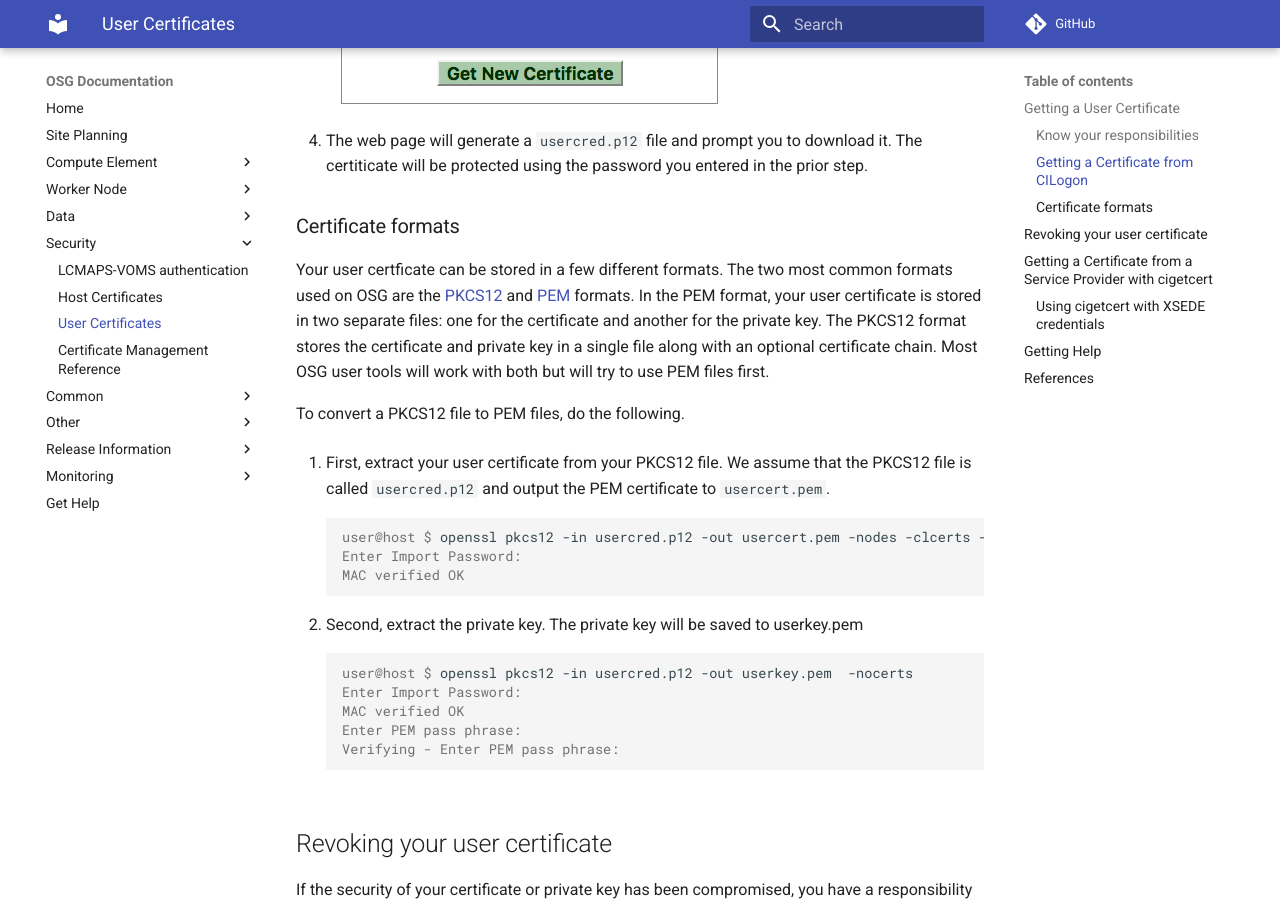
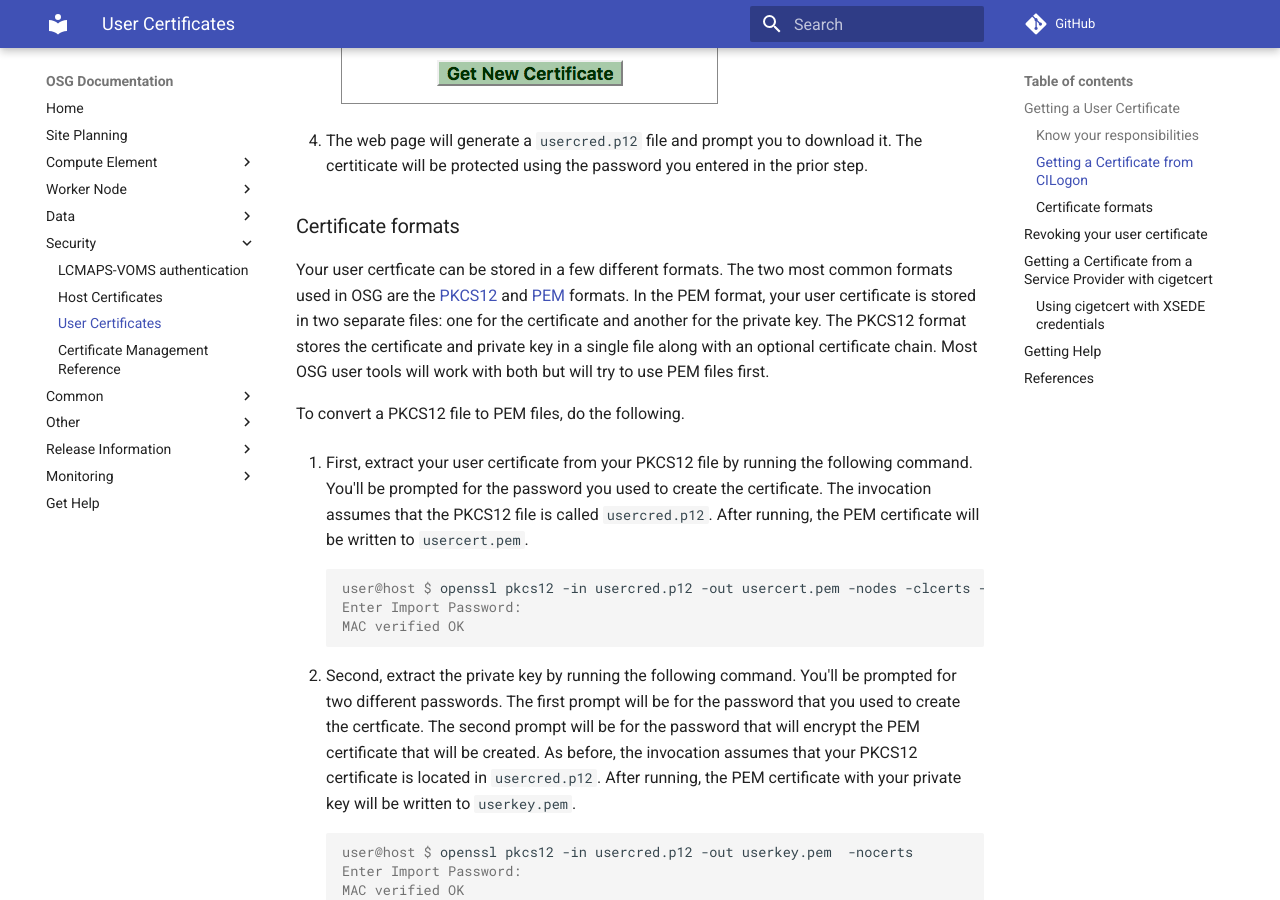
Before and after one commit to osg-htc/docs, an MkDocs documentation site: the page built from docs/security/user-certs.md, in a window 1280 px wide and 900 px high, scrolled down 1610 px. Built offline with MkDocs 1.6.1 and Material for MkDocs 9.7.7, drawn with Linux system fonts in a browser that asks for light colours; comment, search, counter and statistics services are not loaded; old or Windows-style settings are respelled for this version of MkDocs.

Commit message:
Minor clarity updates

```diff
--- a/docs/security/user-certs.md
+++ b/docs/security/user-certs.md
@@ -48,7 +48,7 @@ using the password you entered in the prior step.
 ### Certificate formats
 
 Your user certficate can be stored in a few different formats.
-The two most common formats used on OSG are the [PKCS12](https://en.wikipedia.org/wiki/PKCS_12) and
+The two most common formats used in OSG are the [PKCS12](https://en.wikipedia.org/wiki/PKCS_12) and
 [PEM](https://en.wikipedia.org/wiki/Privacy-Enhanced_Mail) formats.
 In the PEM format, your user certificate is stored in two separate files: one for the certificate and another for the
 private key.
@@ -57,14 +57,14 @@ Most OSG user tools will work with both but will try to use PEM files first.
 
 To convert a PKCS12 file to  PEM files, do the following.
 
-1. First, extract your user certificate from your PKCS12 file.  We assume that the PKCS12 file is called `usercred.p12` and output the PEM certificate to `usercert.pem`.
+1. First, extract your user certificate from your PKCS12 file by running the following command.  You'll be prompted for the password you used to create the certificate. The invocation assumes that the PKCS12 file is called `usercred.p12`.  After running, the PEM certificate will be written to `usercert.pem`.
 
         :::console
         user@host $ openssl pkcs12 -in usercred.p12 -out usercert.pem -nodes -clcerts -nokeys
         Enter Import Password:
         MAC verified OK
 
-1. Second, extract the private key. The private key will be saved to userkey.pem
+1. Second, extract the private key by running the following command. You'll be prompted for two different passwords.  The first prompt will be for the password that you used to create the certficate.  The second prompt will be for the password that will encrypt the PEM certificate that will be created.  As before, the invocation assumes that your PKCS12 certificate is located in `usercred.p12`. After running, the PEM certificate with your private key will be written to `userkey.pem`.
 
         :::console
         user@host $ openssl pkcs12 -in usercred.p12 -out userkey.pem  -nocerts
```
